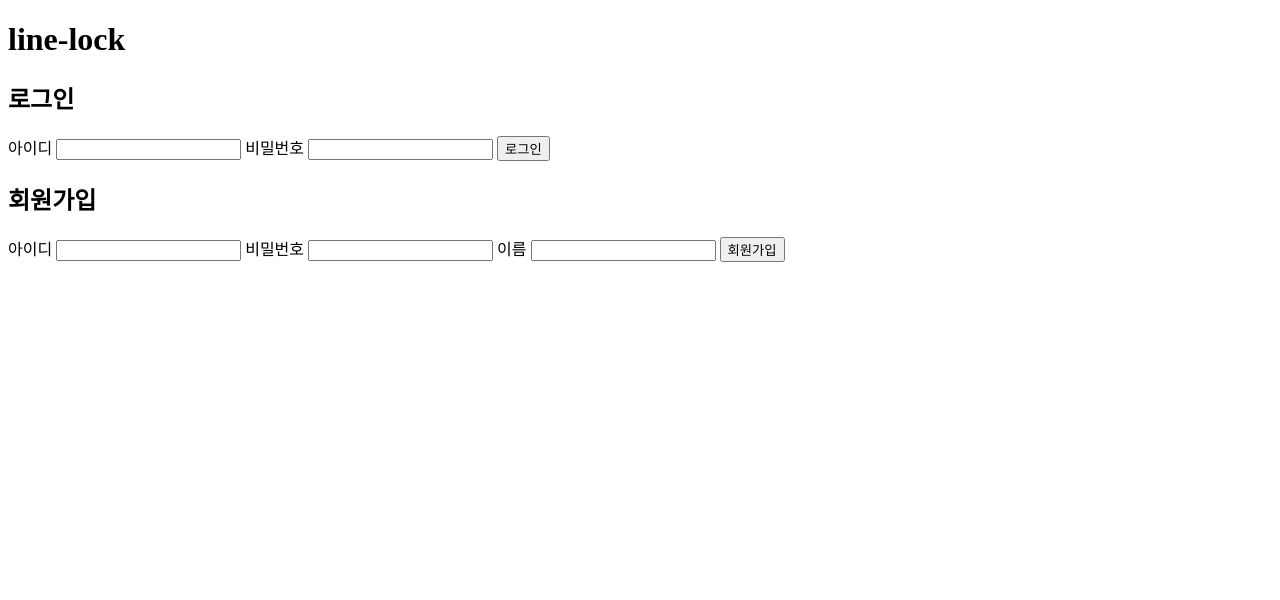
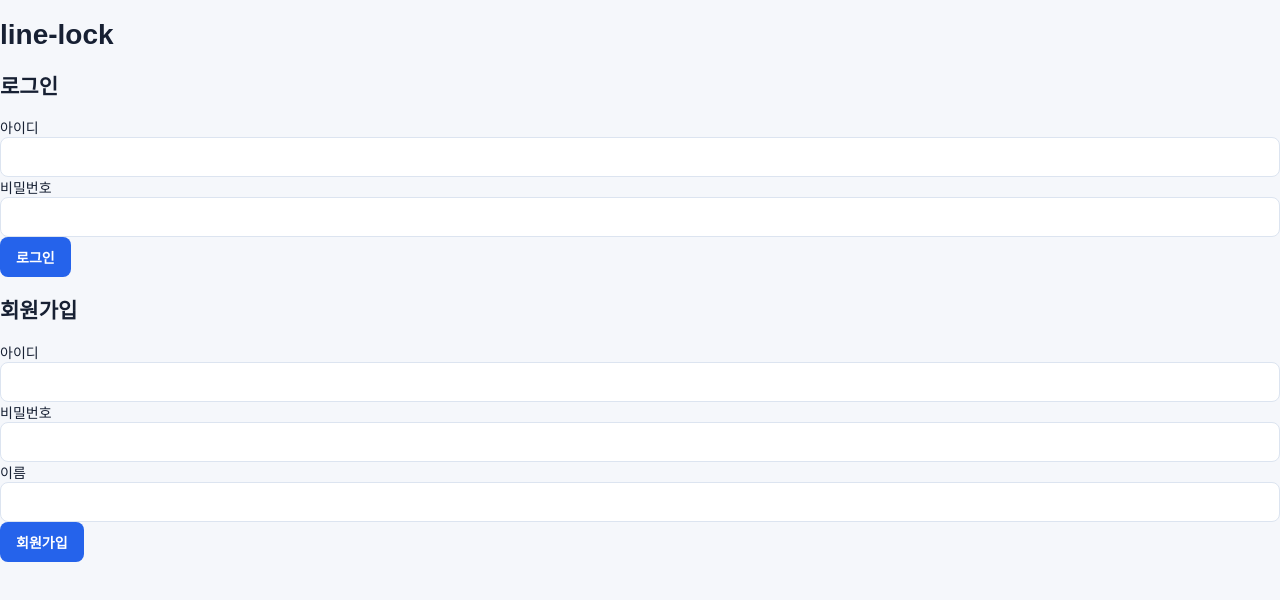
Before and after one commit to pyj-0313/line-lock, a plain HTML site: page frontend/index.html in a window 1280 px wide. Drawn offline with Linux system fonts and the light colour scheme; a web font is replaced by a local one.

Commit message:
feat: 공통 스타일(색상 변수, 입력칸, 버튼) 추가

```diff
--- /dev/null
+++ b/frontend/css/style.css
@@ -0,0 +1,91 @@
+/* 1. 디자인 값(변수): 색이나 간격을 바꿀 때 여기만 고침 */
+:root {
+    --color-primary: #2563EB;
+    --color-primary-hover: #1D4ED8;
+    --color-navy: #1E293B;
+    --color-bg: #F5F7FB;
+    --color-surface: #FFFFFF;
+    --color-border: #DCE4F0;
+    --color-text: #172033;
+    --color-muted: #64748B;
+    --color-disabled-bg: #E2E8F0;
+    --color-disabled-text: #94A3B8;
+    --color-danger: #B91C1C;
+
+    /* 설비 상태 색 (현장 관행: 가동 녹색, 대기 노랑, 점검 파랑, 고장 빨강) */
+    --status-running: #22C55E;
+    --status-running-text: #15803D;
+    --status-idle: #EAB308;
+    --status-idle-text: #A16207;
+    --status-maintenance: #3B82F6;
+    --status-maintenance-text: #1D4ED8;
+    --status-fault: #EF4444;
+    --status-fault-text: #B91C1C;
+
+    --space-1: 8px;
+    --space-2: 16px;
+    --space-3: 24px;
+    --space-4: 32px;
+    --radius-sm: 8px;
+    --radius-md: 12px;
+    --control-height: 40px;
+}
+
+/* 2. 기본 설정 */
+* {
+    box-sizing: border-box;
+}
+
+/* display를 지정한 요소도 hidden이면 반드시 숨김 */
+[hidden] {
+    display: none !important;
+}
+
+body {
+    margin: 0;
+    font-family: 'Pretendard', sans-serif;
+    font-size: 14px;
+    color: var(--color-text);
+    background: var(--color-bg);
+}
+
+/* 3. 입력칸 */
+input {
+    width: 100%;
+    height: var(--control-height);
+    padding: 0 12px;
+    font: inherit;
+    background: var(--color-surface);
+    border: 1px solid var(--color-border);
+    border-radius: var(--radius-sm);
+}
+
+/* 4. 버튼 */
+button {
+    height: var(--control-height);
+    padding: 0 var(--space-2);
+    font: inherit;
+    font-weight: 600;
+    color: var(--color-surface);
+    background: var(--color-primary);
+    border: none;
+    border-radius: var(--radius-sm);
+    cursor: pointer;
+}
+
+button:hover {
+    background: var(--color-primary-hover);
+}
+
+button:disabled {
+    color: var(--color-disabled-text);
+    background: var(--color-disabled-bg);
+    cursor: not-allowed;
+}
+
+/* 키보드로 이동할 때 지금 선택된 곳이 보이게 함 */
+input:focus-visible,
+button:focus-visible {
+    outline: 2px solid var(--color-primary);
+    outline-offset: 2px;
+}
--- a/frontend/index.html
+++ b/frontend/index.html
@@ -4,6 +4,9 @@
 <head>
     <meta charset="UTF-8">
     <meta name="viewport" content="width=device-width, initial-scale=1.0">
+    <link rel="stylesheet"
+        href="https://cdn.jsdelivr.net/gh/orioncactus/pretendard@v1.3.9/dist/web/static/pretendard.min.css">
+    <link rel="stylesheet" href="css/style.css">
     <title>line-lock</title>
 </head>
 
```
